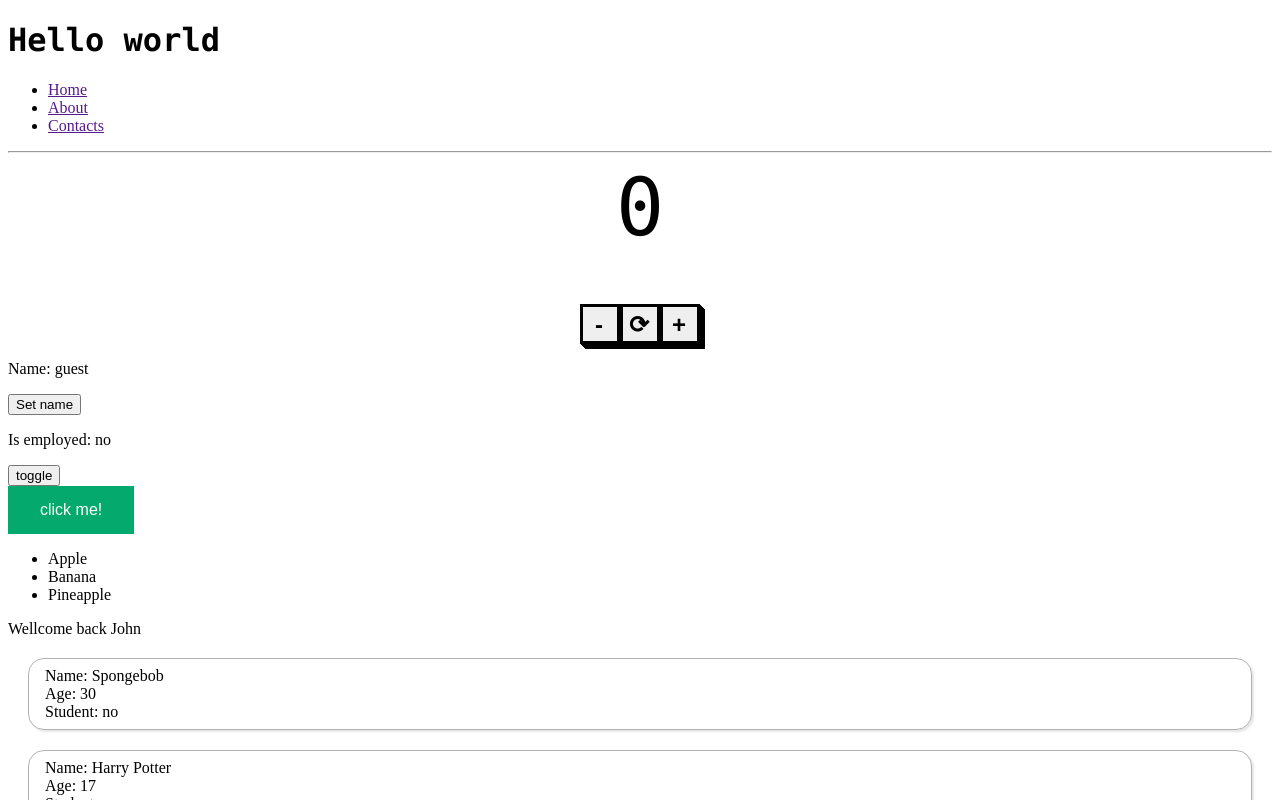
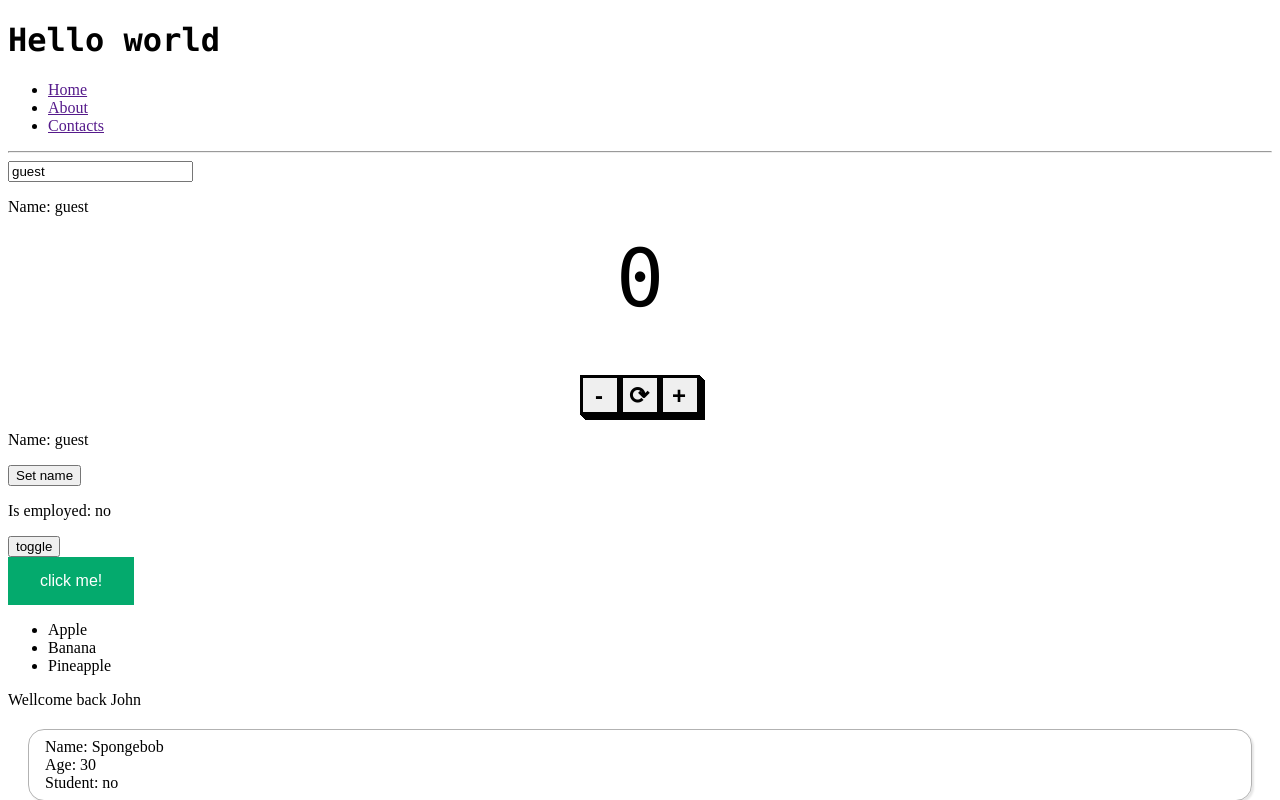
Before and after one commit to JohnDoli/unicorn-week1, a React (Vite) app in the folder react/my-react-app/: page / in a window 1280 px wide. Shown: the top 800 px of the page. Built offline with nearby package versions, Linux system fonts and the light colour scheme.

Commit message:
input field with on change event

```diff
--- a/react/my-react-app/src/App.jsx
+++ b/react/my-react-app/src/App.jsx
@@ -8,12 +8,14 @@
 import List from "./List.jsx"
 import MyComponent from "./MyComponent.jsx"
 import Counter from "./Counter.jsx"
+import HandlerOnChange from "./HandlerOnChange.jsx"
 
 function App() {
 
   return(
     <>
       <Header/>
+      <HandlerOnChange/>
       <Counter/>
       <MyComponent/>
       <Button/>
--- /dev/null
+++ b/react/my-react-app/src/HandlerOnChange.jsx
@@ -0,0 +1,18 @@
+import { useState } from "react"
+
+function HandlerOnChange() {
+    const [name, setName] = useState("guest")
+
+    function handleNameChange(event){
+        setName(event.target.value)
+    }
+
+    return(
+        <div>
+            <input value={name} onChange={handleNameChange} />
+            <p>Name: {name}</p>
+        </div>
+    )
+}
+
+export default HandlerOnChange
```
